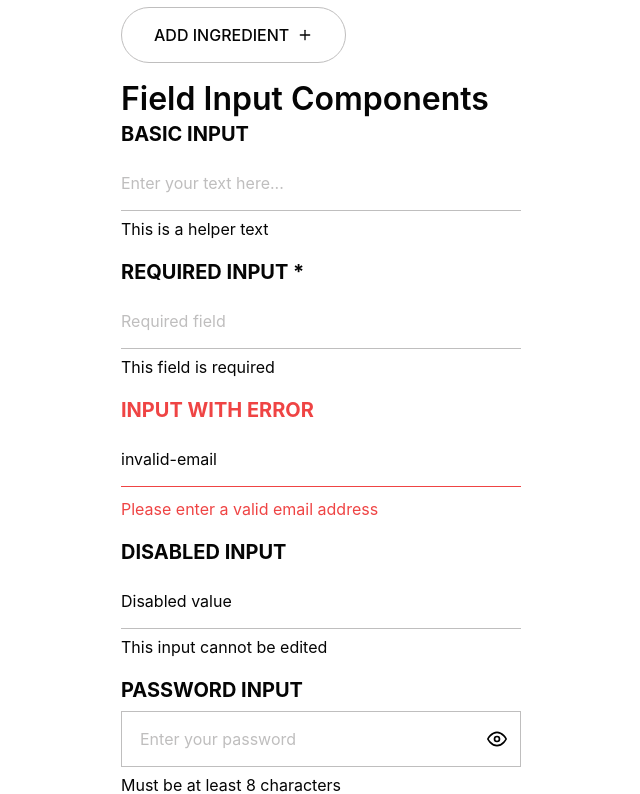
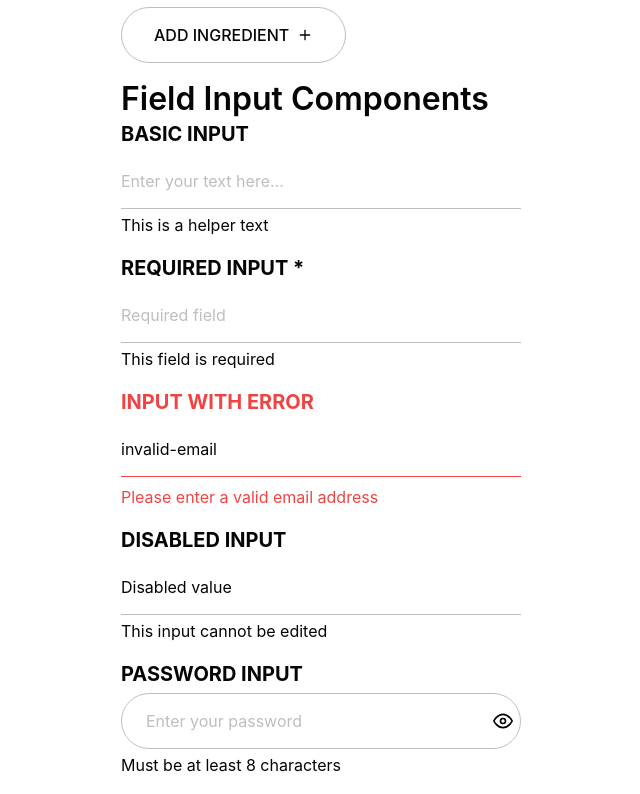
Before and after one commit to Racot86/foodies-project-team-3, a React app: page /design-system in a window 1280 px wide. Shown: the part 949-1743 px from the top of the page, without its empty margins (171-811 px from the left). Built offline with nearby package versions, Linux system fonts and the light colour scheme; the HTML template or start-up script is replaced by a standard one.

Commit message:
replace value with var in Fields component

```diff
--- a/src/components/ui/Fields/Fields.module.css
+++ b/src/components/ui/Fields/Fields.module.css
@@ -2,18 +2,14 @@
   display: flex;
   flex-direction: column;
   align-items: flex-start;
-  gap: 6px;
+  gap: var(--spacing-xs);
   width: 100%;
-}
-
-.field.rounded:not(:last-child) {
-  margin-bottom: 14px;
 }
 
 .field label {
   font-weight: var(--font-bold);
   text-transform: uppercase;
-  font-size: 16px;
+  font-size: var(--font-md);
 }
 
 .field input,
@@ -22,15 +18,15 @@
   height: 56px;
   border: none;
   border-bottom: 1px solid var(--color-secondary);
-  padding: 16px 18px 16px 0;
+  padding: var(--spacing-md) var(--spacing-lg) var(--spacing-md) 0;
   outline: none;
 }
 
 .field.rounded input,
 .field.rounded textarea {
   border: 1px solid var(--color-secondary);
-  padding: 16px 18px;
-  border-radius: var(--border-radius-xxl);
+  padding: var(--spacing-md) var(--spacing-lg);
+  border-radius: var(--radius-xxl);
 }
 
 .field textarea {
@@ -41,7 +37,7 @@
   text-transform: uppercase;
   font-family: "Mulish Bold", Arial, sans-serif;
   font-weight: var(--font-bold);
-  font-size: 18px;
+  font-size: var(--font-lg);
 }
 
 .field.strong input,
@@ -68,14 +64,14 @@
 }
 
 .step {
-  font-size: 16px;
+  font-size: var(--font-md);
   color: var(--color-secondary);
 }
 
 .extra {
   position: absolute;
   right: 0;
-  top: 16px;
+  top: var(--spacing-md);
 }
 
 .inputWrapper.withExtra input {
@@ -83,8 +79,8 @@
 }
 
 .inputWrapper.withExtra .extra {
-  right: 14px;
-  font-size: 20px;
+  right: var(--spacing-sm);
+  font-size: var(--font-xl);
 }
 
 .textAreaWrapper.withExtra textarea {
@@ -113,7 +109,7 @@
 }
 .errorMessage {
   color: var(--color-error);
-  margin-top: 4px;
+  margin-top: var(--spacing-xs);
 }
 
 .error label {
@@ -129,10 +125,10 @@
 /* tablet */
 @media only screen and (min-width: 768px) {
   .field label {
-    font-size: 20px;
+    font-size: var(--font-xl);
   }
   .field.strong input {
-    font-size: 24px;
+    font-size: var(--font-2xl);
   }
 }
 
```
